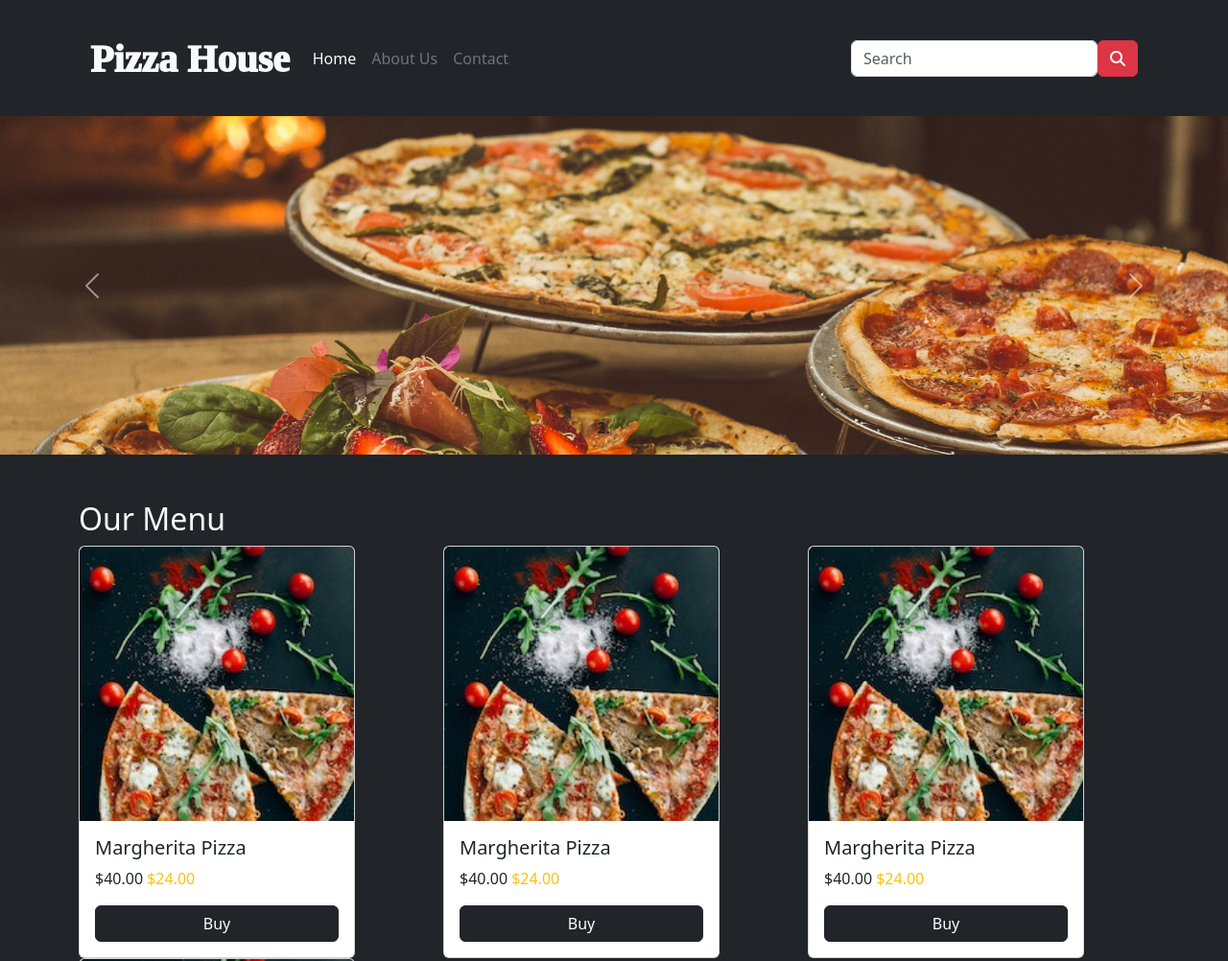
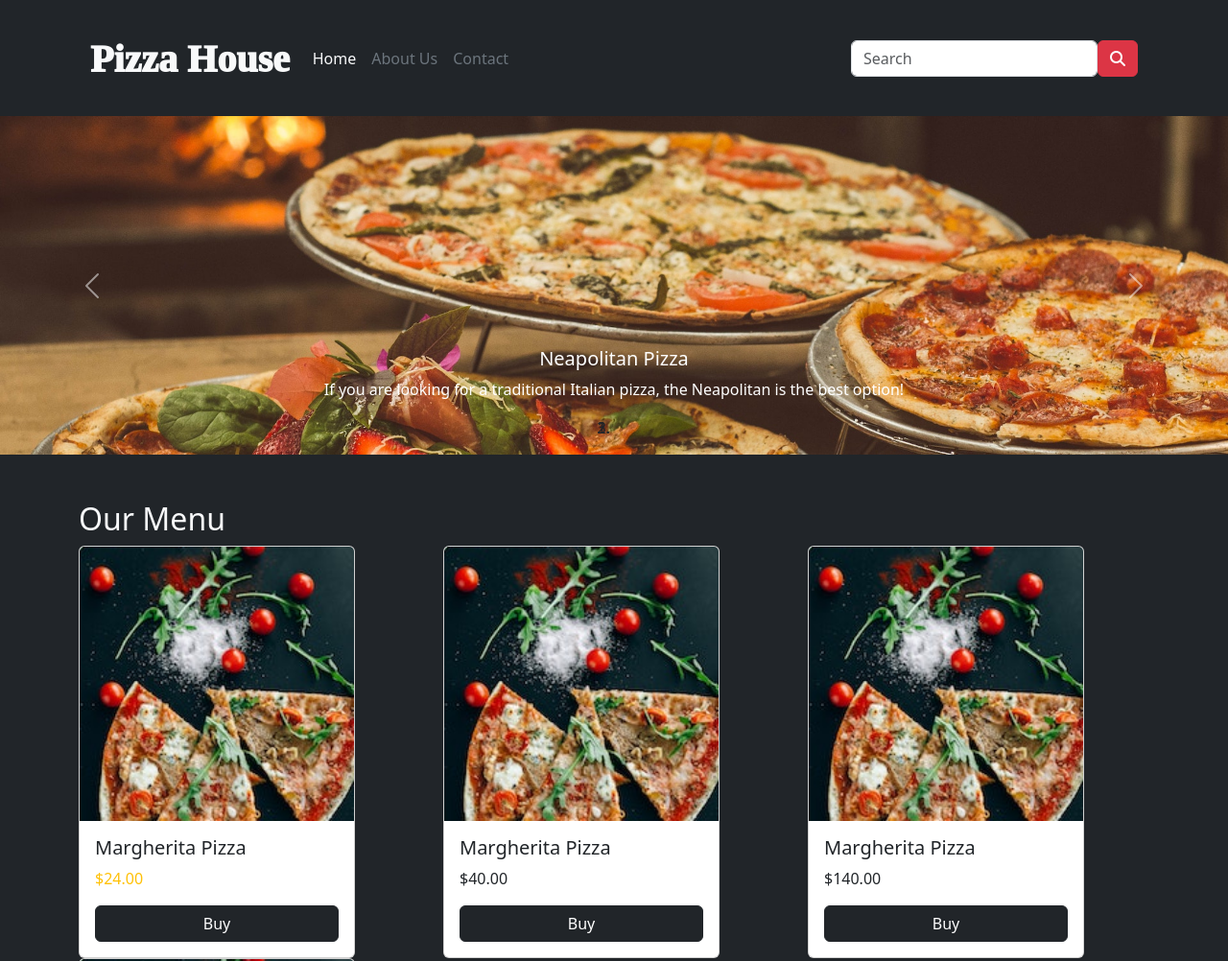
Before and after one commit to justbebetter/ass1_restaurant_de160594, a website: page index.html in a window 1280 px wide. Shown: the top 1002 px of the page at 96% size. Drawn offline with nearby package versions, Linux system fonts and the light colour scheme.

Commit message:
Update code

```diff
--- a/index.html
+++ b/index.html
@@ -12,6 +12,9 @@
     <script src="node_modules/bootstrap/dist/js/bootstrap.bundle.min.js"></script>
     <script src="https://kit.fontawesome.com/c1c4004660.js" crossorigin="anonymous"></script>
     <link rel="icon" href="favicon.ico" type="image/x-icon" />
+    <script src="https://code.jquery.com/jquery-3.2.1.slim.min.js" integrity="sha384-KJ3o2DKtIkvYIK3UENzmM7KCkRr/rE9/Qpg6aAZGJwFDMVNA/GpGFF93hXpG5KkN" crossorigin="anonymous"></script>
+    <script src="https://cdnjs.cloudflare.com/ajax/libs/popper.js/1.12.9/umd/popper.min.js" integrity="sha384-ApNbgh9B+Y1QKtv3Rn7W3mgPxhU9K/ScQsAP7hUibX39j7fakFPskvXusvfa0b4Q" crossorigin="anonymous"></script>
+    <script src="https://maxcdn.bootstrapcdn.com/bootstrap/4.0.0/js/bootstrap.min.js" integrity="sha384-JZR6Spejh4U02d8jOt6vLEHfe/JQGiRRSQQxSfFWpi1MquVdAyjUar5+76PVCmYl" crossorigin="anonymous"></script>
 
 </head>
 <div class="container" >
@@ -63,12 +66,24 @@
     <div class="carousel-inner">
         <div class="carousel-item active">
             <img class="d-block w-100" src="Images/pizza1.jpg" alt="First slide">
+            <div class="carousel-caption d-none d-md-block">
+                <h5>Neapolitan Pizza</h5>
+                <p>If you are looking for a traditional Italian pizza, the Neapolitan is the best option!</p>
+            </div>
         </div>
         <div class="carousel-item">
             <img class="d-block w-100" src="Images/pizza2.jpg" alt="Second slide">
+            <div class="carousel-caption d-none d-md-block">
+                <h5>Neapolitan Pizza</h5>
+                <p>If you are looking for a traditional Italian pizza, the Neapolitan is the best option!</p>
+            </div>
         </div>
         <div class="carousel-item">
             <img class="d-block w-100" src="Images/pizza3.jpg" alt="Third slide">
+            <div class="carousel-caption d-none d-md-block">
+                <h5>Neapolitan Pizza</h5>
+                <p>If you are looking for a traditional Italian pizza, the Neapolitan is the best option!</p>
+            </div>
         </div>
     </div>
     <a class="carousel-control-prev" href="#carouselExampleIndicators" role="button" data-slide="prev">
@@ -95,7 +110,7 @@
                         <img class="card-img-top" src="Images/menu1.jpg" alt="Card image cap">
                         <div class="card-body">
                           <h5 class="card-title">Margherita Pizza</h5>
-                          <p class="card-text">$40.00 <span class="text-warning">$24.00</span></p>
+                          <p class="card-text"><span class="text-warning">$24.00</span></p>
                           <a href="#" class="btn btn-dark" style ="width:100%">Buy</a>
                         </div>
                       </div>
@@ -105,7 +120,7 @@
                         <img class="card-img-top" src="Images/menu1.jpg" alt="Card image cap">
                         <div class="card-body">
                           <h5 class="card-title">Margherita Pizza</h5>
-                          <p class="card-text">$40.00 <span class="text-warning">$24.00</span></p>
+                          <p class="card-text">$40.00</p>
                           <a href="#" class="btn btn-dark" style ="width:100%">Buy</a>
                         </div>
                       </div>
@@ -115,7 +130,7 @@
                         <img class="card-img-top" src="Images/menu1.jpg" alt="Card image cap">
                         <div class="card-body">
                           <h5 class="card-title">Margherita Pizza</h5>
-                          <p class="card-text">$40.00 <span class="text-warning">$24.00</span></p>
+                          <p class="card-text">$140.00</p>
                           <a href="#" class="btn btn-dark" style ="width:100%">Buy</a>
                         </div>
                       </div>
@@ -125,7 +140,7 @@
                         <img class="card-img-top" src="Images/menu1.jpg" alt="Card image cap">
                         <div class="card-body">
                           <h5 class="card-title">Margherita Pizza</h5>
-                          <p class="card-text">$40.00 <span class="text-warning">$24.00</span></p>
+                          <p class="card-text"><span class="text-warning">$14.00</span></p>
                           <a href="#" class="btn btn-dark" style ="width:100%">Buy</a>
                         </div>
                       </div>
```
Lines whose indentation alone changed are shown as unchanged.
